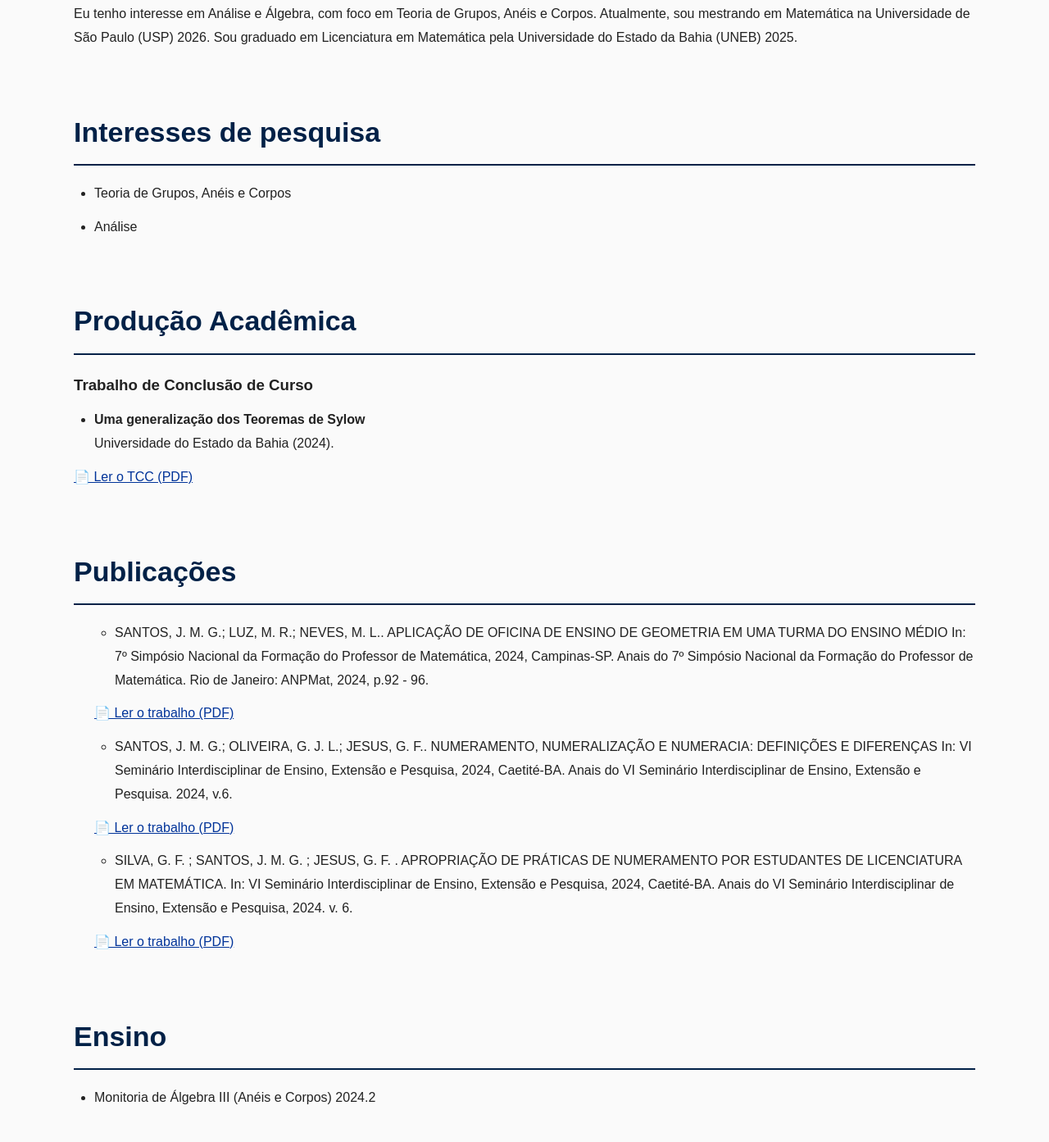
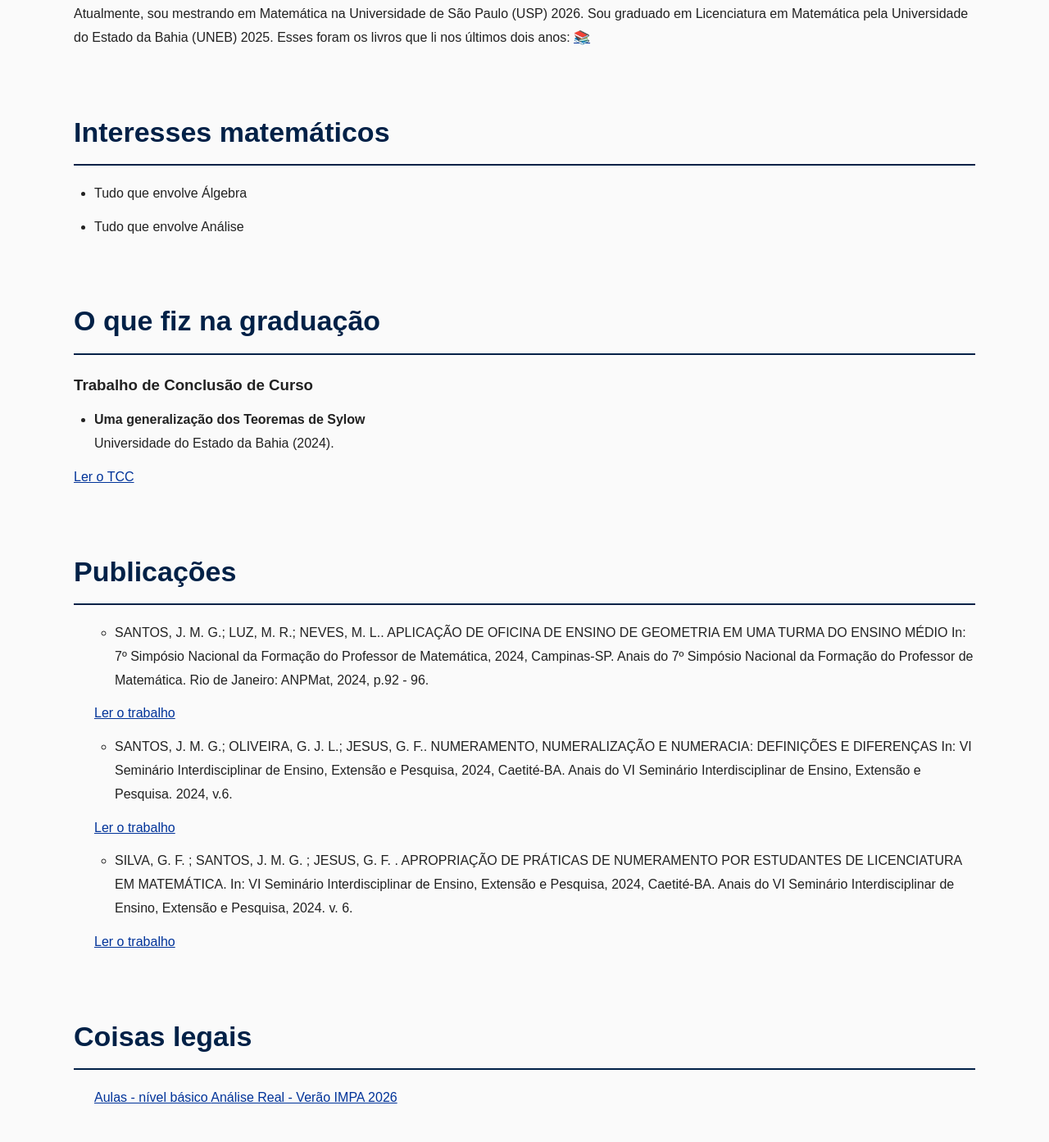
Before and after one commit to cedrikmarcos/jmarcosgsantos, a plain HTML site: page index.html in a window 1280 px wide. Shown: the part 607-2000 px from the top of the page at 82% size. Drawn offline with Linux system fonts and the light colour scheme.

Commit message:
Update navigation and content in index.html

```diff
--- a/index.html
+++ b/index.html
@@ -42,15 +42,17 @@ Mestrando em Matemática - USP
 
 <a href="#about">Sobre mim</a>
 
-<a href="#research">Pesquisa</a>
+<a href="#research">Interesses matemáticos</a>
 
 <a href="#publications">Publicações</a>
 
-<a href="#teaching">Ensino</a>
+<a href="#teaching">Coisas legais</a>
 
 <a href="#awards">Premiações</a>
-<a href="#academic"> Produção Acadêmica</a>
-<a href="#contact">Contato</a>
+<a href="#academic"> O que escrevi na graduação</a>
+
+
+ <a href="#contact">Contato</a>
 
 </nav>
 
@@ -62,10 +64,11 @@ Mestrando em Matemática - USP
 
 <p>
 
- Eu tenho interesse em Análise e Álgebra, com foco em Teoria de Grupos, Anéis e Corpos.
 Atualmente, sou mestrando em Matemática na Universidade de São Paulo (USP) 2026.
 Sou graduado em Licenciatura em Matemática pela Universidade do Estado da Bahia (UNEB) 2025.
-
+Esses foram os livros que li nos últimos dois anos: <a href="https://docs.google.com/spreadsheets/d/1Edw8yPvcrolHWS0l3gQXj95MNG3j7boVmQjgF4lEqXM/edit?usp=sharing" target="_blank">
+📚
+</a>
 
 </p>
 
@@ -73,19 +76,19 @@ Sou graduado em Licenciatura em Matemática pela Universidade do Estado da Bahia
 
 <section id="research">
 
-<h2>Interesses de pesquisa</h2>
+<h2>Interesses matemáticos</h2>
 
 <ul>
 
-<li>Teoria de Grupos, Anéis e Corpos</li>
+<li>Tudo que envolve Álgebra </li>
 
-<li>Análise</li>
+<li>Tudo que envolve Análise</li>
 
 
 </ul>
 <section id="academic">
 
-<h2> Produção Acadêmica</h2>
+<h2> O que fiz na graduação</h2>
 
 <h3>Trabalho de Conclusão de Curso</h3>
 
@@ -97,7 +100,7 @@ Sou graduado em Licenciatura em Matemática pela Universidade do Estado da Bahia
 </ul>
 <p>
 <a href="tcc.pdf" target="_blank">
-📄 Ler o TCC (PDF)
+Ler o TCC
 </a>
 </p>
 
@@ -119,7 +122,7 @@ Matemática. Rio de Janeiro: ANPMat, 2024, p.92 - 96.
 
 <p>
 <a href="trabalho1.pdf" target="_blank">
-📄 Ler o trabalho (PDF)
+ Ler o trabalho
 </a>
 </p>
 
@@ -134,7 +137,7 @@ Pesquisa, 2024, Caetité-BA. Anais do VI Seminário Interdisciplinar de Ensino,
 
 <p>
 <a href="trabalho2.pdf" target="_blank">
-📄 Ler o trabalho (PDF)
+Ler o trabalho
 </a>
 </p>
 
@@ -148,7 +151,7 @@ Interdisciplinar de Ensino, Extensão e Pesquisa, 2024. v. 6.
 
  <p>
 <a href="trabalho3.pdf" target="_blank">
-📄 Ler o trabalho (PDF)
+ Ler o trabalho
 </a>
 </p>
 </ol>
@@ -157,14 +160,18 @@ Interdisciplinar de Ensino, Extensão e Pesquisa, 2024. v. 6.
 
 <section id="teaching">
 
-<h2>Ensino</h2>
+<h2>Coisas legais</h2>
 
 <ul>
 
-<li>Monitoria de Álgebra III (Anéis e Corpos)  2024.2</li>
 
+ <a href="https://drive.google.com/drive/folders/1zc8TGPvdyj57S4ydtdkPnitU5QwOZDhJ?usp=drive_link" target="_blank">
+Aulas - nível básico
+</a>
 
-
+<a href="https://drive.google.com/drive/folders/1jWTZ3IbkQNo6kr9eVy5IUHw8S7u3H8-t?usp=drive_link"target="_blank">
+ Análise Real - Verão IMPA 2026
+ </a>
 </ul>
 
 </section>
@@ -214,7 +221,8 @@ cedrikmarcos@gmail.com
 
 <a href="cv.pdf">
 
-Download CV (PDF)
+Veja meu currículo 🧐
+
 
 </a>
 
```
